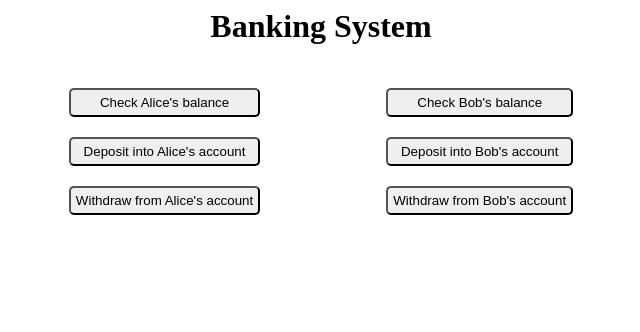
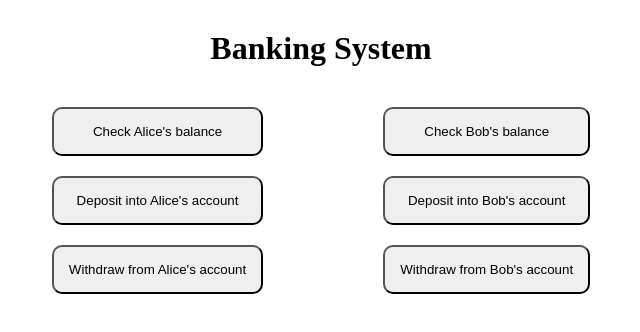
Before and after one commit to codebiscuits/itol_banking_system, a website with bundled scripts: page index.html in a window 1280 px wide. Shown: the whole page, without its empty margins (319-959 px from the left). Built offline with nearby package versions, Linux system fonts and the light colour scheme.

Commit message:
made changes to the css to make the buttons more legible and changed the messages in the class methods to give more information

```diff
--- a/bankAccount.js
+++ b/bankAccount.js
@@ -8,18 +8,18 @@ export class bankAccount {
     }
 
     checkBalance() {
-        console.log("Current balance: ", this.balance);
+        console.log("Current balance for", this.firstName, this.lastName, ":", this.balance);
     }
 
     deposit(amount) {
         this.balance += Number(amount);
-        console.log("Deposit successful!");
+        console.log("Deposit of", amount, "successful!");
     }
 
     withdraw(amount) {
         if (amount < this.balance) {
             this.balance -= Number(amount);
-            console.log("Withdrawal successful!");
+            console.log("Withdrawal of", amount, "successful!");
         } else {
             console.log("Not enough balance to withdraw " + amount);
         }
--- a/style.css
+++ b/style.css
@@ -1,5 +1,5 @@
 header {
-    margin: 3px;
+    margin: 30px;
     /*border: black 1px solid;*/
 }
 
@@ -10,7 +10,6 @@ h1 {
 }
 
 main {
-    margin-top: 30px;
     /*border: black 1px solid;*/
     display: flex;
     flex-direction: row;
@@ -18,14 +17,14 @@ main {
 }
 
 div {
-    margin: 3px;
+    margin: 0 60px;
     /*border: red 1px solid;*/
     display: flex;
     flex-direction: column;
 }
 
 button {
-    margin: 10px 60px;
-    padding: 5px;
-    border-radius: 5px;
+    margin: 10px 0;
+    padding: 15px;
+    border-radius: 10px;
 }
```
